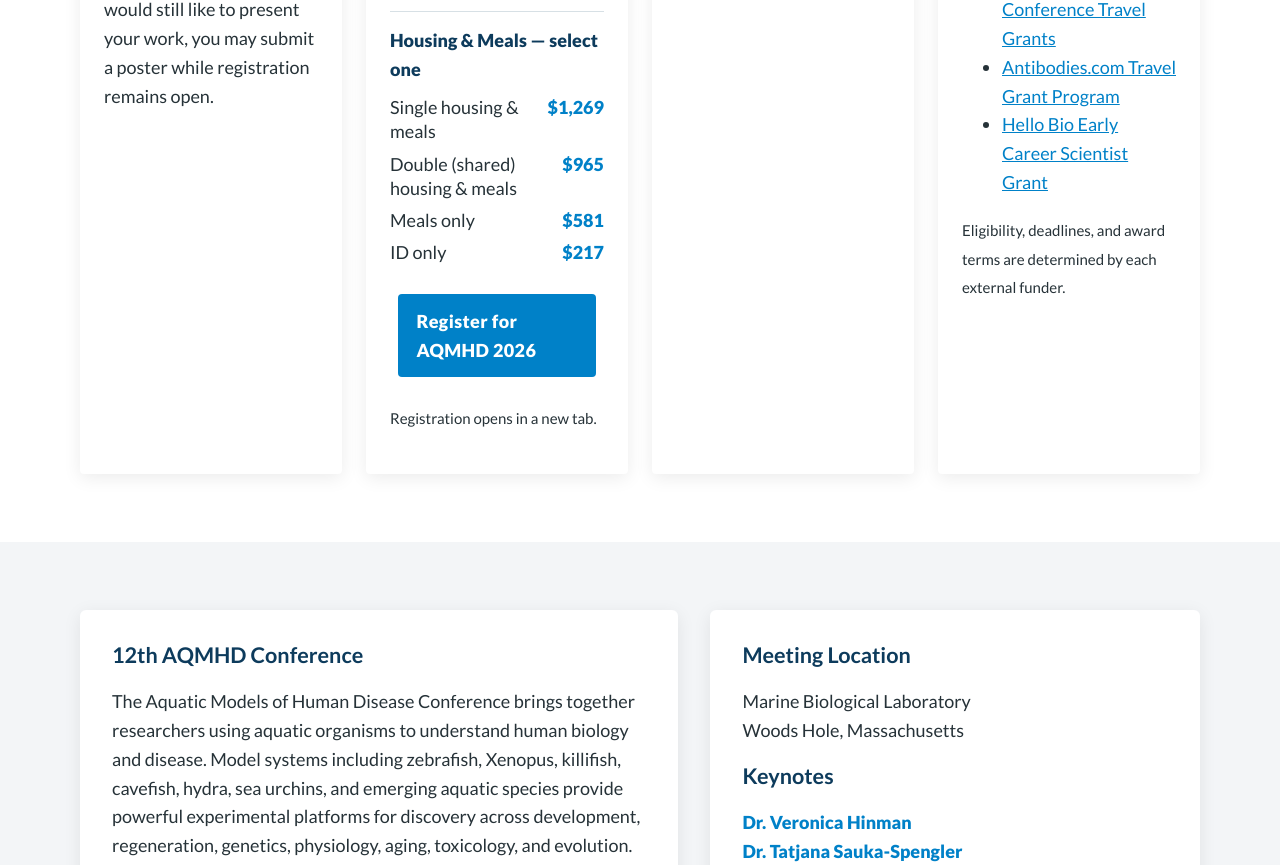
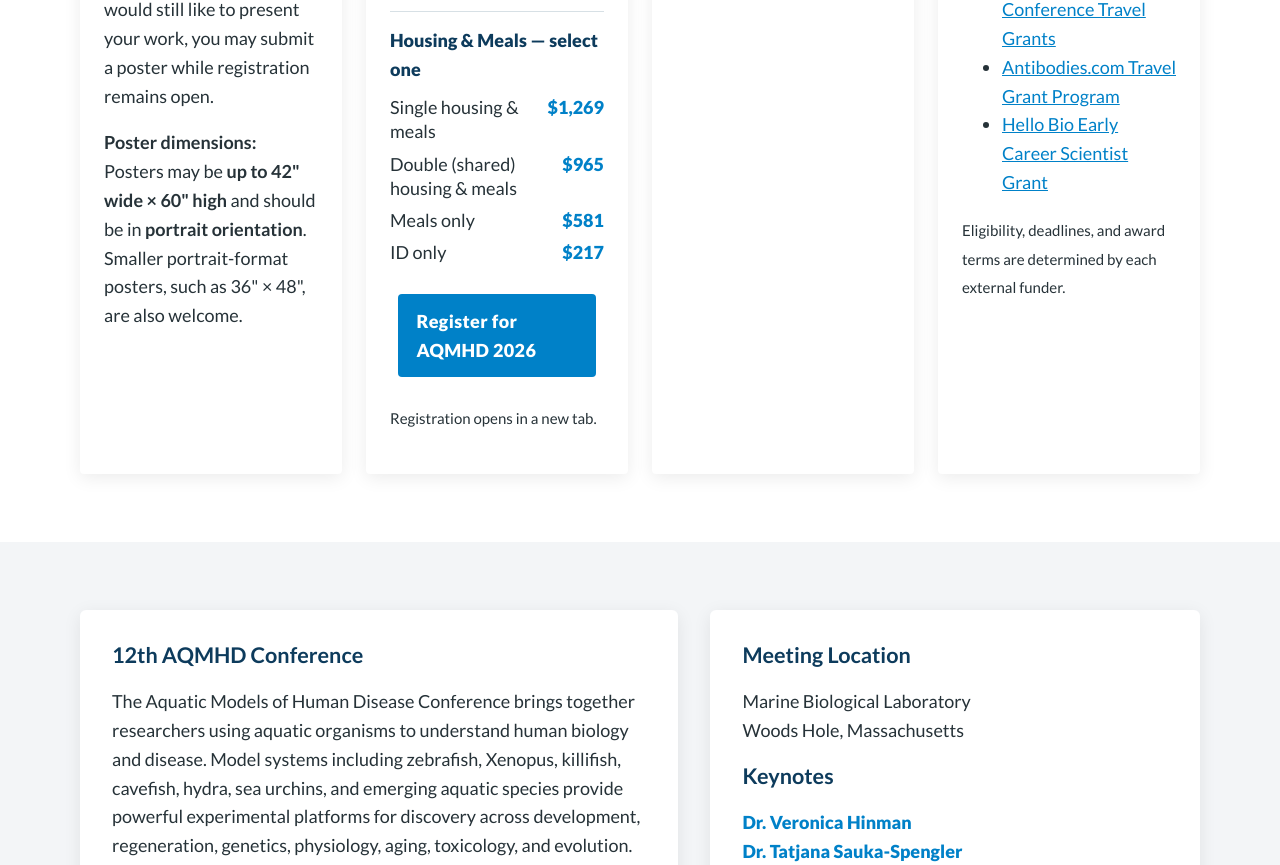
Before and after one commit to AQMHD/aqmhd-site, a plain HTML site: page index.html in a window 1280 px wide. Shown: the part 1280-2145 px from the top of the page. Drawn offline with Linux system fonts and the light colour scheme.

Commit message:
Update index.html

```diff
--- a/index.html
+++ b/index.html
@@ -584,6 +584,12 @@
 <h3>Abstract Submission</h3>
 <p><strong>General abstract submission is closed, but poster submissions are still being accepted through September 25, 2026.</strong></p>
 <p>If you missed the original abstract deadline and would still like to present your work, you may submit a poster while registration remains open.</p>
+<p>
+  <strong>Poster dimensions:</strong> Posters may be
+  <strong>up to 42&quot; wide × 60&quot; high</strong> and should be in
+  <strong>portrait orientation</strong>. Smaller portrait-format posters,
+  such as 36&quot; × 48&quot;, are also welcome.
+</p>
 </div><div class="card">
 <h3>Registration</h3>
 <p class="registration-deadline">Registration closes September 25, 2026 at 6:00 PM</p>
```
